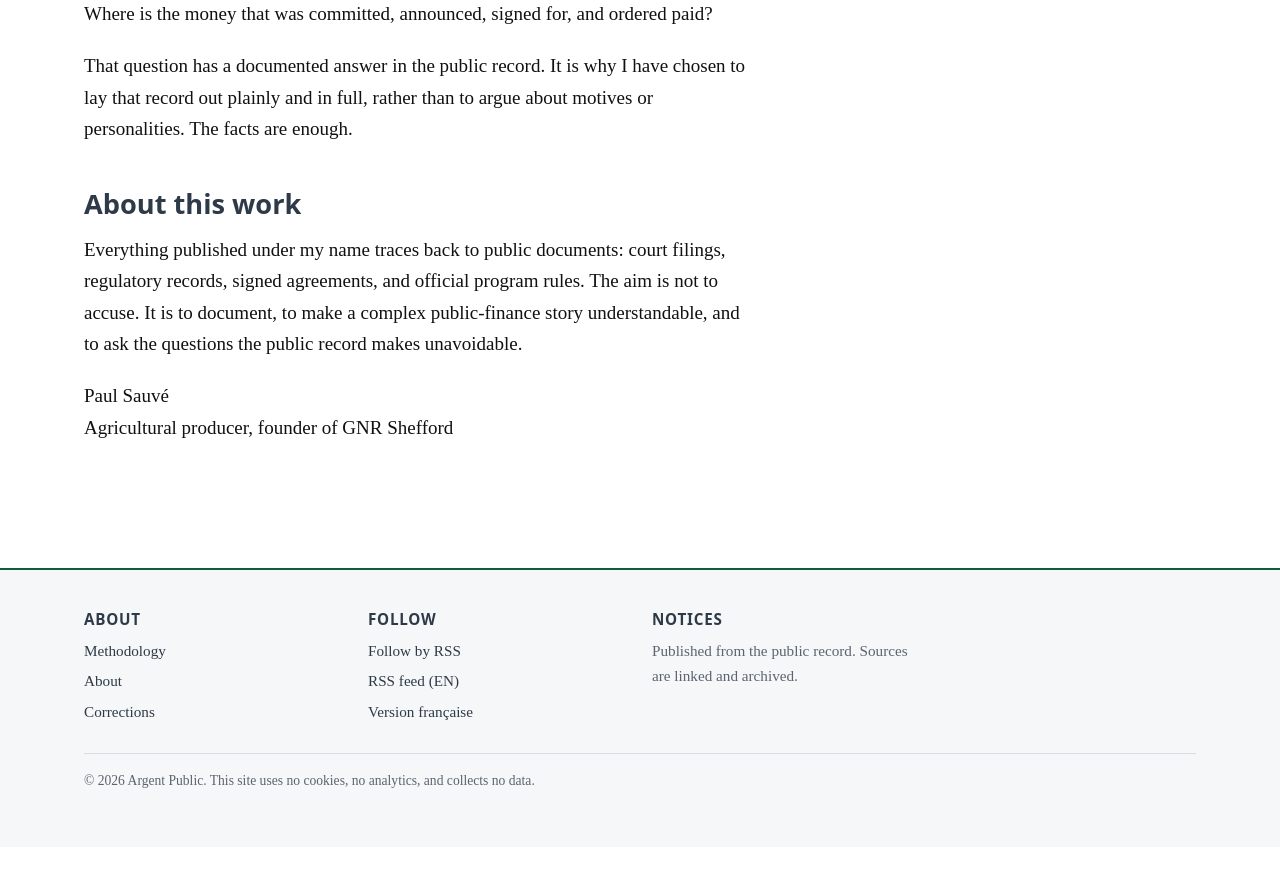
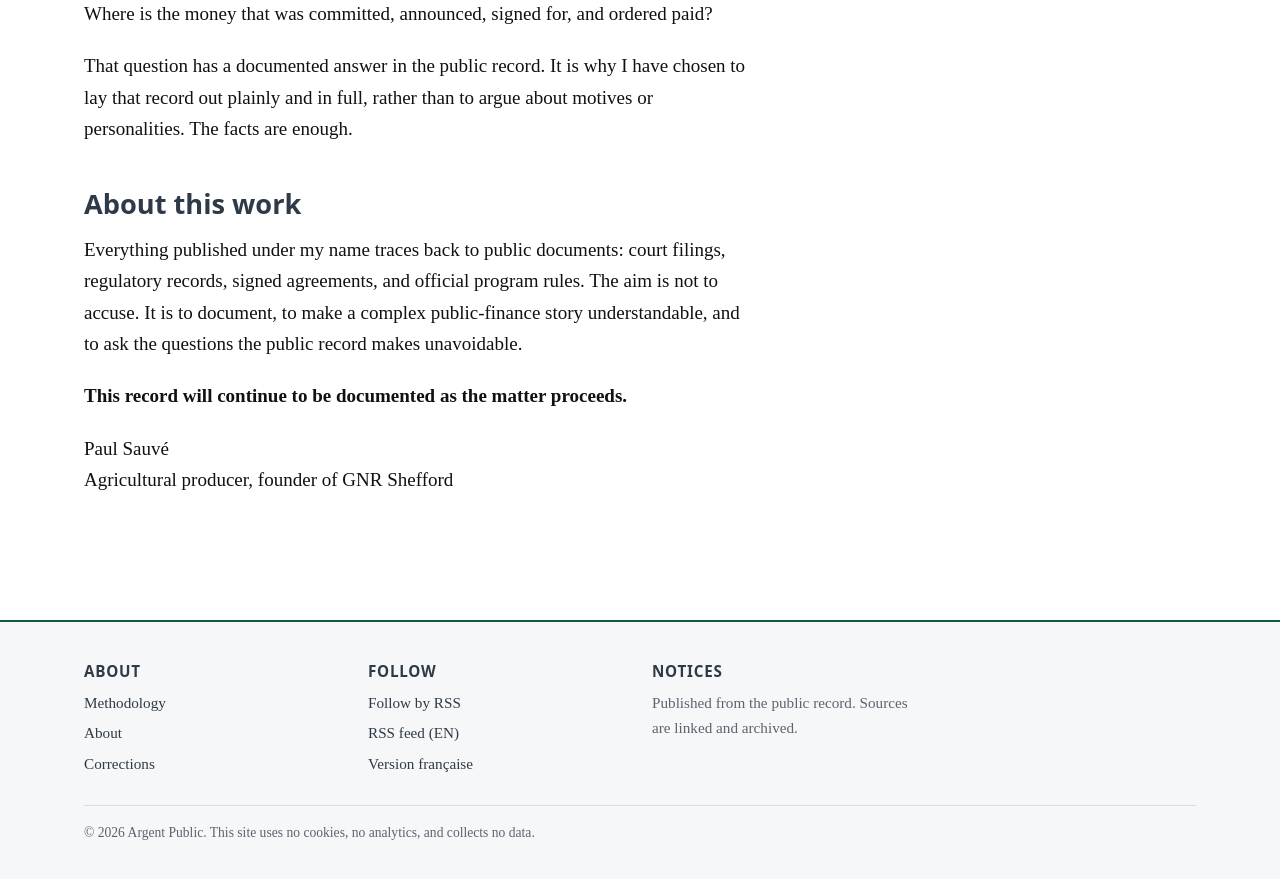
Before and after one commit to alexreports/argent-public, a Jekyll site: the page built from en/about.md, in a window 1280 px wide and 900 px high, scrolled down 1933 px. Shown: the top 879 px of the window. Built offline with Jekyll 4.4.1, drawn with Linux system fonts in a browser that asks for light colours; before the commit the page ends 2780 px from its top, so only the background shows below that.

Commit message:
Add bold continuation note before signature on both About pages

```diff
--- a/en/about.md
+++ b/en/about.md
@@ -44,5 +44,7 @@ That question has a documented answer in the public record. It is why I have cho
 
 Everything published under my name traces back to public documents: court filings, regulatory records, signed agreements, and official program rules. The aim is not to accuse. It is to document, to make a complex public-finance story understandable, and to ask the questions the public record makes unavoidable.
 
+**This record will continue to be documented as the matter proceeds.**
+
 Paul Sauvé
 Agricultural producer, founder of GNR Shefford
```
Also changed, not shown: fr/a-propos.md (+2 -0 lines).
